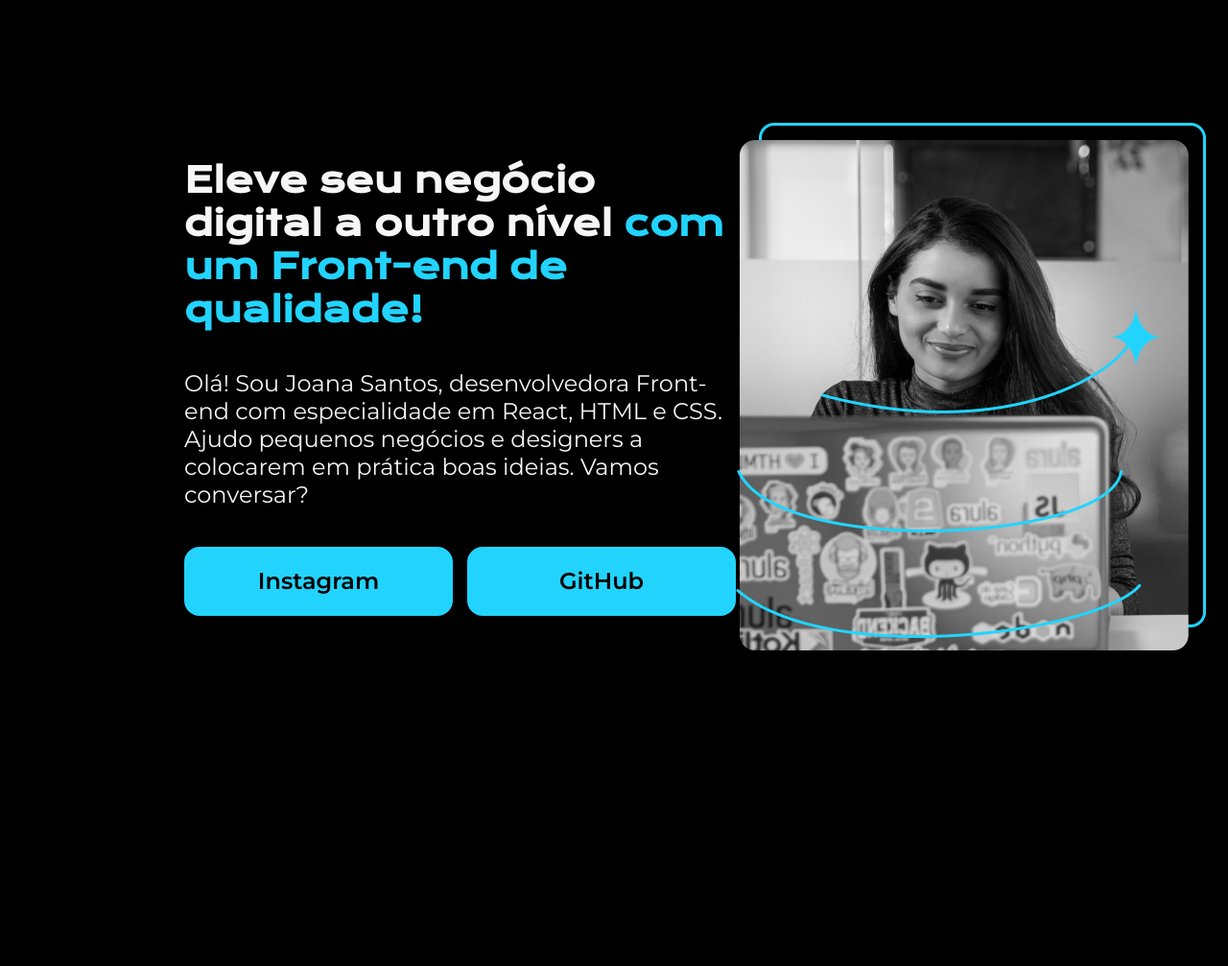
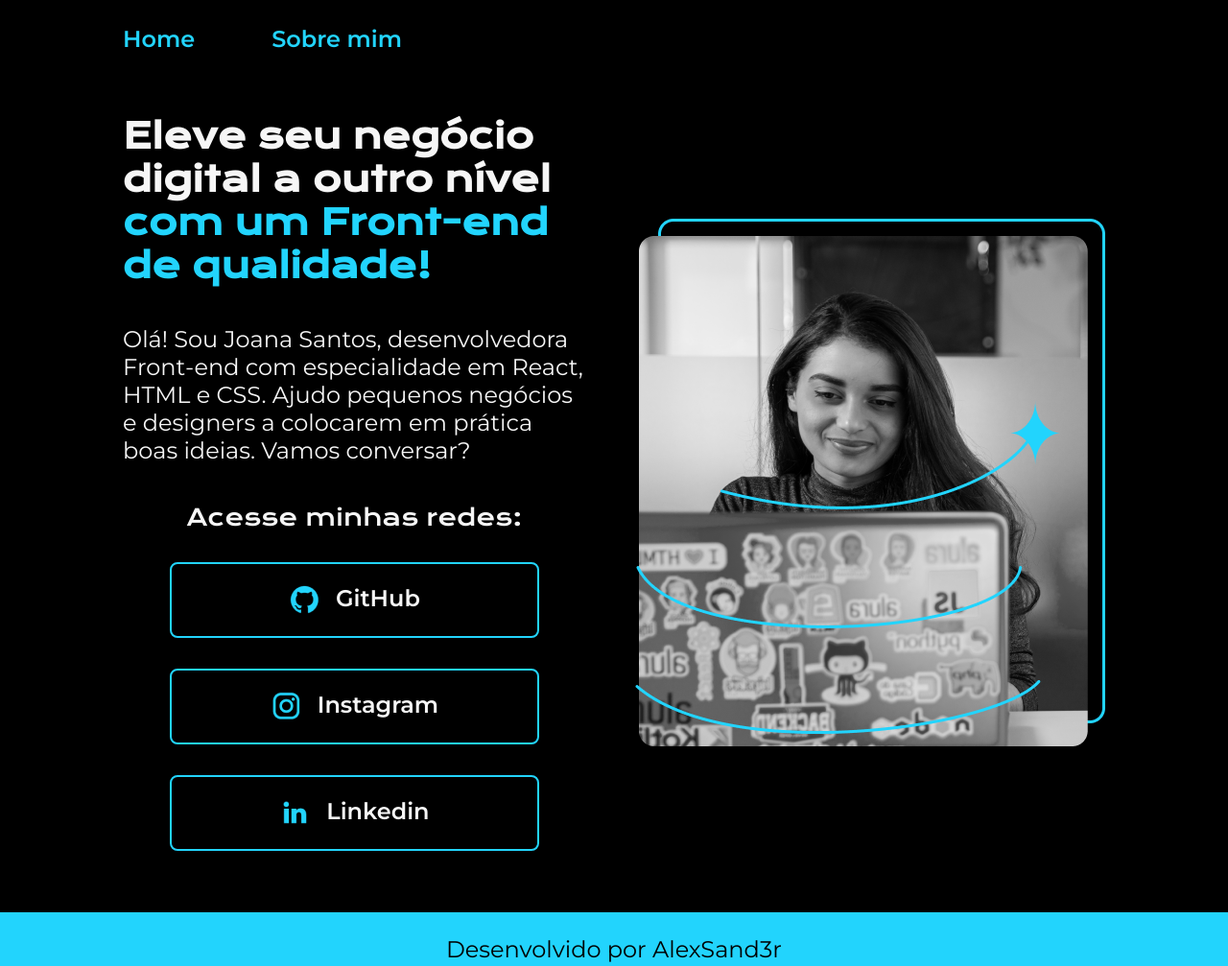
Before and after one commit to AlexSand3r/First, a plain HTML site: page index.html in a window 1280 px wide. Shown: the whole page at 96% size. Before the commit the page ends 928 px from the top, so only its background shows below. Drawn offline with nearby package versions, Linux system fonts and the light colour scheme.

Commit message:
criando a pagina about.html, importando novas imagens ao projeto e estilizando toda a pagina

```diff
--- a/index.html
+++ b/index.html
@@ -6,23 +6,37 @@
     <meta http-equiv="X-UA-Compatible" content="IE=edge">
     <meta name="viewport" content="width=device-width, initial-scale=1.0">
     <title>Portofolio</title>
-    <link rel="stylesheet" href="style.css"
+    <link rel="stylesheet" href="./styles/style.css"
 </head>
 
     <body>
-        <header></header>
+        <header class="cabecalho">
+            <nav class="cabecalho__menu">
+                <a class="cabecalho__menu__link" href="index.html">Home</a>
+                <a class="cabecalho__menu__link" href="about.html">Sobre mim</a>
+            </nav>
+        </header>
             <main class="apresentacao">
                  <section class="apresentacao__conteudo">
                      <h1 class="apresentacao__conteudo__titulo">Eleve seu negócio digital a outro nível <strong class="titulo-destaque">com um Front-end de qualidade!</strong></h1>
                         <p class="apresentacao__conteudo__texto">Olá! Sou Joana Santos, desenvolvedora Front-end com especialidade em React, HTML e CSS. Ajudo pequenos negócios e designers a colocarem em prática boas ideias. Vamos conversar?</p>
                             <div class="apresentacao__links">
-                                 <a class="apresentacao__links__link" href="https://instagram.com/justalexsander">Instagram</a>
-                                 <a class="apresentacao__links__link" href="https://github.com/AlexSand3r">GitHub</a>
+                                <h2 class="apresentacao__links__subtitulo">Acesse minhas redes:</h2>
+                                 <a class="apresentacao__links__link" href="https://github.com/AlexSand3r"> <img src="./assets/github.png" alt="">
+                                    GitHub
+                                     </a>
+                                 <a class="apresentacao__links__link" href="https://instagram.com/justalexsander"> <img src="./assets/instagram.png">
+                                    Instagram </a>
+                                 <a class="apresentacao__links__link" href="https://linkedin.com/in/alexsand3r/"> <img src="./assets/linkedin.png">
+                                    Linkedin
+                                 </a>
                              </div>
                  </section>
-                 <img src="Imagem.png" alt="Foto de Joana Santos">
+                 <img src="./assets/Imagem.png" alt="Foto de Joana Santos">
              </main>
-        <footer></footer>
+        <footer class="rodape">
+            <p>Desenvolvido por AlexSand3r</p>
+        </footer>
     </body>
 
 </html>
--- a/style.css
+++ /dev/null
@@ -1,60 +0,0 @@
-@import url('https://fonts.googleapis.com/css2?family=Krona+One&family=Montserrat:wght@400;600&display=swap');
-
-* {
-    margin: 0;
-    padding: 0;
-}
-
-body {
-    height: 100vh;
-    box-sizing: border-box;
-    background-color: #000000;
-    color: #F6F6F6;
-}
-
-.titulo-destaque {
-    color: #22D4FD;
-}
-
-.apresentacao {
-    margin: 10% 15%;
-    display: flex;
-    align-items: center;
-    justify-content: space-between;
-}
-
-.apresentacao__conteudo {
-    width: 615px;
-    display: flex;
-    flex-direction: column;
-    gap: 40px;
-}
-
-.apresentacao__conteudo__titulo {
-    font-size: 36px;
-    font-family: 'Krona One', sans-serif;
-}
-
-.apresentacao__conteudo__texto {
-    font-size: 24px;
-    font-family: 'Montserrat', sans-serif;
-}
-
-.apresentacao__links {
-    display: flex;
-    justify-content: space-between;
-    gap: 15px;
-}
-
-.apresentacao__links__link {
-    background-color: #22D4FD;
-    width: 280px;
-    text-align: center;
-    border-radius: 16px;
-    font-size: 24px;
-    font-weight: 600;
-    padding: 21.5px 0;
-    text-decoration: none;
-    color: #000000;
-    font-family: 'Montserrat', sans-serif;
-}
--- /dev/null
+++ b/styles/style.css
@@ -0,0 +1,114 @@
+@import url('https://fonts.googleapis.com/css2?family=Krona+One&family=Montserrat:wght@400;600&display=swap');
+
+:root{
+    --cor-primaria: #000000;
+    --cor-secundaria: #F6F6F6;
+    --cor-terciaria: #22D4FD;
+    --cor-hover: #272727;
+
+    --fonte-primaria: 'Krona One', sans-serif;
+    --fonte-secundaria: 'Montserrat', sans-serif;
+}
+
+*{
+    margin: 0;
+    padding: 0;
+}
+
+body{
+    box-sizing: border-box;
+    background-color: var(--cor-primaria);
+    color: var(--cor-secundaria);
+}
+
+.cabecalho{
+    padding: 2% 0% 0% 10%;
+}
+
+.cabecalho__menu{
+    display: flex;
+    gap: 80px;
+}
+
+.cabecalho__menu__link {
+    font-family: var(--fonte-secundaria);
+    font-size: 24px;
+    font-weight: 600;
+    color: var(--cor-terciaria);
+    text-decoration: none;
+}
+
+.apresentacao{
+    padding: 5% 10%;
+    display: flex;
+    align-items: center;
+    justify-content: space-between;
+    gap: 5%;
+}
+
+.apresentacao__conteudo{
+    width: 615px;
+    display: flex;
+    flex-direction: column;
+    gap: 40px;
+}
+
+.apresentacao__conteudo__titulo{
+    font-size: 36px;
+    font-family: var(--fonte-primaria);
+}
+
+.titulo-destaque{
+    color: var(--cor-terciaria);
+}
+
+
+.apresentacao__conteudo__texto{
+    font-size: 24px;
+    font-family: var(--fonte-secundaria);
+}
+
+.apresentacao__links{
+    display: flex;
+    flex-direction: column;
+    justify-content: space-between;
+    align-items: center;
+    gap: 32px;
+}
+
+.apresentacao__links__subtitulo{
+    font-family: var(--fonte-primaria);
+    font-weight: 400;
+    font-size: 24px;
+}
+
+
+.apresentacao__links__link{
+    display: flex;
+    justify-content: center;
+    gap: 16px;
+    border: 2px solid var(--cor-terciaria);
+    width: 381px;
+    text-align: center;
+    border-radius: 8px;
+    font-size: 24px;
+    font-weight: 600;
+    padding: 21.5px 0;
+    text-decoration: none;
+    color: var(--cor-secundaria);
+    font-family: var(--fonte-secundaria);
+}
+
+.apresentacao__links__link:hover{
+    background-color: var(--cor-hover);
+}
+
+.rodape{
+    padding: 24px;
+    color: var(--cor-primaria);
+    background-color: var(--cor-terciaria);
+    text-align: center;
+    font-family: var(--fonte-secundaria);
+    font-size: 24px;
+    font-weight: 400;
+}
```
Also changed, not shown: about.html (added, +29 -0 lines), assets/Imagem.png (renamed from Imagem.png), assets/github.png (added), assets/instagram.png (added), assets/linkedin.png (added), assets/twitch.png (added), assets/twitter.png (added).
